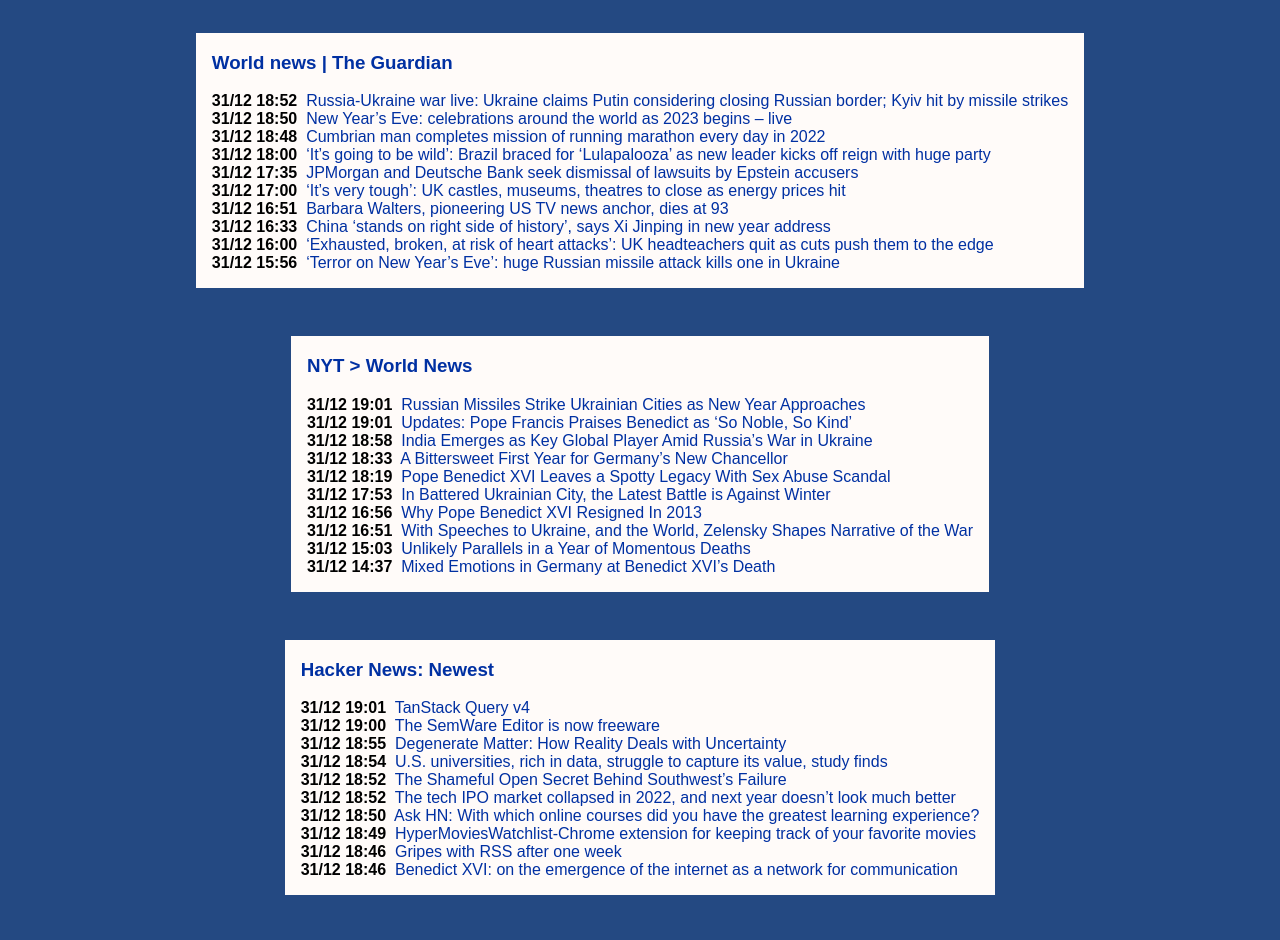
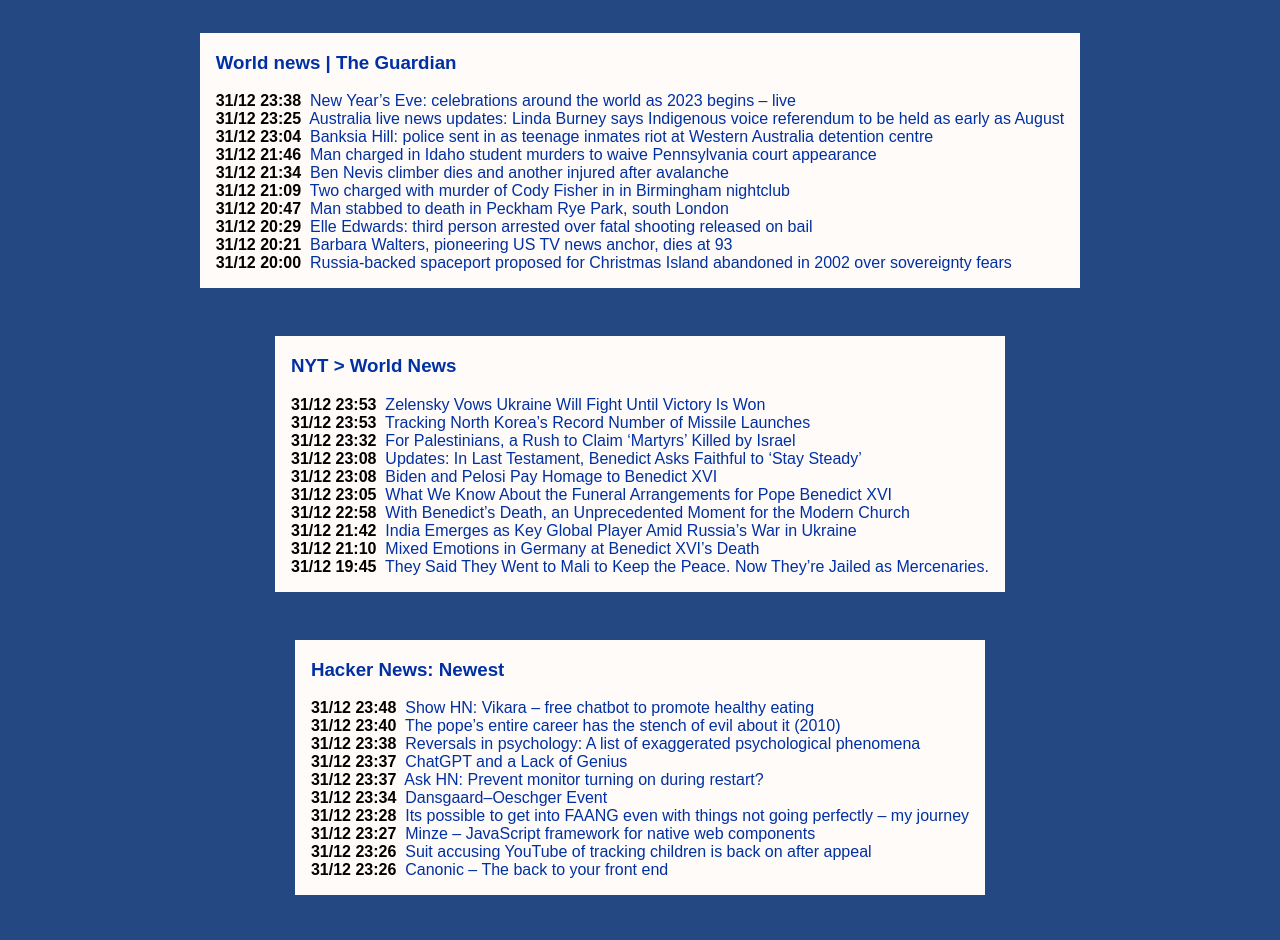
Before and after one commit to mascaldotfr/rsswall, a plain HTML site: page index.html in a window 1280 px wide. Shown: the part 95-1035 px from the top of the page. Drawn offline with Linux system fonts and the light colour scheme.

Commit message:
update index.html

```diff
--- a/index.html
+++ b/index.html
@@ -43,6 +43,7 @@
 				gap: 3em;
 				background: var(--bg);
 				justify-content: center;
+				align-items: center;
 			}
 			.feed {
 				background: var(--bg-feed);
@@ -56,7 +57,7 @@
 		</style>
 	</head>
 	<body>
-		<div id="header"><h2>RSS Wall - Updated at 19:04</h2></div>
+		<div id="header"><h2>RSS Wall - Updated at 23:57</h2></div>
 		<div id="container">
 
 
@@ -64,35 +65,35 @@
 				<h3><a href="https://www.theguardian.com/world" rel="noreferrer">World news | The Guardian</a></h3>
 
 
-					<div class="item"><b>31/12 18:52</b>&nbsp;
-					<a href="https://www.theguardian.com/world/live/2022/dec/31/russia-ukraine-war-live-ukraine-troops-fighting-fiercest-battles-in-donbas-says-zelenskiy" rel="noreferrer">Russia-Ukraine war live: Ukraine claims Putin considering closing Russian border; Kyiv hit by missile strikes</a></div>
-
-					<div class="item"><b>31/12 18:50</b>&nbsp;
+					<div class="item"><b>31/12 23:38</b>&nbsp;
 					<a href="https://www.theguardian.com/world/live/2022/dec/31/new-years-eve-celebrations-around-the-world-as-2023-begins-live" rel="noreferrer">New Year’s Eve: celebrations around the world as 2023 begins – live</a></div>
 
-					<div class="item"><b>31/12 18:48</b>&nbsp;
-					<a href="https://www.theguardian.com/lifeandstyle/2022/dec/31/cumbrian-man-gary-mckee-completes-mission-of-running-marathon-every-day-in-2022" rel="noreferrer">Cumbrian man completes mission of running marathon every day in 2022</a></div>
+					<div class="item"><b>31/12 23:25</b>&nbsp;
+					<a href="https://www.theguardian.com/australia-news/live/2023/jan/01/australia-live-news-updates-linda-burney-indigenous-voice-new-year-anthony-albanese-peter-dutton-labor-coalition" rel="noreferrer">Australia live news updates: Linda Burney says Indigenous voice referendum to be held as early as August</a></div>
 
-					<div class="item"><b>31/12 18:00</b>&nbsp;
-					<a href="https://www.theguardian.com/world/2022/dec/31/luiz-inacio-lula-da-silva-brazil-lulapalooza-party-jair-bolsonaro" rel="noreferrer">‘It’s going to be wild’: Brazil braced for ‘Lulapalooza’ as new leader kicks off reign with huge party</a></div>
+					<div class="item"><b>31/12 23:04</b>&nbsp;
+					<a href="https://www.theguardian.com/australia-news/2023/jan/01/banksia-hill-police-sent-in-as-teenage-inmates-riot-at-western-australia-detention-centre" rel="noreferrer">Banksia Hill: police sent in as teenage inmates riot at Western Australia detention centre</a></div>
 
-					<div class="item"><b>31/12 17:35</b>&nbsp;
-					<a href="https://www.theguardian.com/business/2022/dec/31/jp-morgan-deutsche-bank-lawsuit-jeffrey-epstein-accusers" rel="noreferrer">JPMorgan and Deutsche Bank seek dismissal of lawsuits by Epstein accusers</a></div>
+					<div class="item"><b>31/12 21:46</b>&nbsp;
+					<a href="https://www.theguardian.com/us-news/2022/dec/31/idaho-student-murders-suspect-arrested-pennsylvania-court" rel="noreferrer">Man charged in Idaho student murders to waive Pennsylvania court appearance</a></div>
 
-					<div class="item"><b>31/12 17:00</b>&nbsp;
-					<a href="https://www.theguardian.com/culture/2022/dec/31/uk-castles-museums-theatres-close-energy-prices" rel="noreferrer">‘It’s very tough’: UK castles, museums, theatres to close as energy prices hit</a></div>
+					<div class="item"><b>31/12 21:34</b>&nbsp;
+					<a href="https://www.theguardian.com/uk-news/2022/dec/31/ben-nevis-climber-dies-and-another-injured-after-avalanche" rel="noreferrer">Ben Nevis climber dies and another injured after avalanche</a></div>
 
-					<div class="item"><b>31/12 16:51</b>&nbsp;
+					<div class="item"><b>31/12 21:09</b>&nbsp;
+					<a href="https://www.theguardian.com/uk-news/2022/dec/31/two-charged-with-of-cody-fisher-in-in-birmingham-nightclub" rel="noreferrer">Two charged with murder of Cody Fisher in in Birmingham nightclub</a></div>
+
+					<div class="item"><b>31/12 20:47</b>&nbsp;
+					<a href="https://www.theguardian.com/uk-news/2022/dec/31/man-stabbed-to-death-in-peckham-rye-park-south-london" rel="noreferrer">Man stabbed to death in Peckham Rye Park, south London</a></div>
+
+					<div class="item"><b>31/12 20:29</b>&nbsp;
+					<a href="https://www.theguardian.com/uk-news/2022/dec/31/elle-edwards-third-person-arrested-over-fatal-shooting-released-on-bail" rel="noreferrer">Elle Edwards: third person arrested over fatal shooting released on bail</a></div>
+
+					<div class="item"><b>31/12 20:21</b>&nbsp;
 					<a href="https://www.theguardian.com/media/2022/dec/31/barbara-walters-dies-pioneering-us-tv-news-anchor-abc-nbc" rel="noreferrer">Barbara Walters, pioneering US TV news anchor, dies at 93</a></div>
 
-					<div class="item"><b>31/12 16:33</b>&nbsp;
-					<a href="https://www.theguardian.com/world/2022/dec/31/china-xi-jinping-new-year-address" rel="noreferrer">China ‘stands on right side of history’, says Xi Jinping in new year address</a></div>
-
-					<div class="item"><b>31/12 16:00</b>&nbsp;
-					<a href="https://www.theguardian.com/education/2022/dec/31/heart-attacks-headteachers-uk-quit-cuts" rel="noreferrer">‘Exhausted, broken, at risk of heart attacks’: UK headteachers quit as cuts push them to the edge</a></div>
-
-					<div class="item"><b>31/12 15:56</b>&nbsp;
-					<a href="https://www.theguardian.com/world/2022/dec/31/russia-fighting-to-protect-motherland-vladimir-putin-claims" rel="noreferrer">‘Terror on New Year’s Eve’: huge Russian missile attack kills one in Ukraine</a></div>
+					<div class="item"><b>31/12 20:00</b>&nbsp;
+					<a href="https://www.theguardian.com/australia-news/2023/jan/01/russia-backed-spaceport-proposed-for-christmas-island-abandoned-in-2002-over-sovereignty-fears" rel="noreferrer">Russia-backed spaceport proposed for Christmas Island abandoned in 2002 over sovereignty fears</a></div>
 
 
 			 </div>
@@ -101,35 +102,35 @@
 				<h3><a href="https://www.nytimes.com/section/world" rel="noreferrer">NYT &gt; World News</a></h3>
 
 
-					<div class="item"><b>31/12 19:01</b>&nbsp;
-					<a href="https://www.nytimes.com/live/2022/12/31/world/russia-ukraine-news" rel="noreferrer">Russian Missiles Strike Ukrainian Cities as New Year Approaches</a></div>
+					<div class="item"><b>31/12 23:53</b>&nbsp;
+					<a href="https://www.nytimes.com/live/2022/12/31/world/russia-ukraine-news" rel="noreferrer">Zelensky Vows Ukraine Will Fight Until Victory Is Won</a></div>
 
-					<div class="item"><b>31/12 19:01</b>&nbsp;
-					<a href="https://www.nytimes.com/live/2022/12/31/world/pope-benedict-dies" rel="noreferrer">Updates: Pope Francis Praises Benedict as ‘So Noble, So Kind’</a></div>
+					<div class="item"><b>31/12 23:53</b>&nbsp;
+					<a href="https://www.nytimes.com/article/north-korea-missile-launches.html" rel="noreferrer">Tracking North Korea’s Record Number of Missile Launches</a></div>
 
-					<div class="item"><b>31/12 18:58</b>&nbsp;
+					<div class="item"><b>31/12 23:32</b>&nbsp;
+					<a href="https://www.nytimes.com/2022/12/31/world/middleeast/palestinian-martyrs-israel.html" rel="noreferrer">For Palestinians, a Rush to Claim ‘Martyrs’ Killed by Israel</a></div>
+
+					<div class="item"><b>31/12 23:08</b>&nbsp;
+					<a href="https://www.nytimes.com/live/2022/12/31/world/pope-benedict-dies" rel="noreferrer">Updates: In Last Testament, Benedict Asks Faithful to ‘Stay Steady’</a></div>
+
+					<div class="item"><b>31/12 23:08</b>&nbsp;
+					<a href="https://www.nytimes.com/2022/12/31/world/europe/biden-pelosi-pope-benedict.html" rel="noreferrer">Biden and Pelosi Pay Homage to Benedict XVI</a></div>
+
+					<div class="item"><b>31/12 23:05</b>&nbsp;
+					<a href="https://www.nytimes.com/2022/12/31/world/europe/benedict-xvi-funeral-arrangements.html" rel="noreferrer">What We Know About the Funeral Arrangements for Pope Benedict XVI</a></div>
+
+					<div class="item"><b>31/12 22:58</b>&nbsp;
+					<a href="https://www.nytimes.com/2022/12/31/world/europe/pope-benedict-funeral.html" rel="noreferrer">With Benedict’s Death, an Unprecedented Moment for the Modern Church</a></div>
+
+					<div class="item"><b>31/12 21:42</b>&nbsp;
 					<a href="https://www.nytimes.com/2022/12/31/world/asia/india-ukraine-russia.html" rel="noreferrer">India Emerges as Key Global Player Amid Russia’s War in Ukraine</a></div>
 
-					<div class="item"><b>31/12 18:33</b>&nbsp;
-					<a href="https://www.nytimes.com/2022/12/31/world/europe/germany-scholz-anniversary.html" rel="noreferrer">A Bittersweet First Year for Germany’s New Chancellor</a></div>
+					<div class="item"><b>31/12 21:10</b>&nbsp;
+					<a href="https://www.nytimes.com/2022/12/31/world/europe/germany-benedict.html" rel="noreferrer">Mixed Emotions in Germany at Benedict XVI’s Death</a></div>
 
-					<div class="item"><b>31/12 18:19</b>&nbsp;
-					<a href="https://www.nytimes.com/2022/12/31/world/europe/pope-emeritus-benedict-xvi-sex-abuse-scandal.html" rel="noreferrer">Pope Benedict XVI Leaves a Spotty Legacy With Sex Abuse Scandal</a></div>
-
-					<div class="item"><b>31/12 17:53</b>&nbsp;
-					<a href="https://www.nytimes.com/2022/12/30/world/europe/ukraine-lyman-firefighters-winter.html" rel="noreferrer">In Battered Ukrainian City, the Latest Battle is Against Winter</a></div>
-
-					<div class="item"><b>31/12 16:56</b>&nbsp;
-					<a href="https://www.nytimes.com/2022/12/31/world/europe/pope-benedict-resignation-2013.html" rel="noreferrer">Why Pope Benedict XVI Resigned In 2013</a></div>
-
-					<div class="item"><b>31/12 16:51</b>&nbsp;
-					<a href="https://www.nytimes.com/2022/12/31/world/europe/zelensky-ukraine-war.html" rel="noreferrer">With Speeches to Ukraine, and the World, Zelensky Shapes Narrative of the War</a></div>
-
-					<div class="item"><b>31/12 15:03</b>&nbsp;
-					<a href="https://www.nytimes.com/2022/12/29/obituaries/2022-deaths.html" rel="noreferrer">Unlikely Parallels in a Year of Momentous Deaths</a></div>
-
-					<div class="item"><b>31/12 14:37</b>&nbsp;
-					<a href="https://www.nytimes.com/2022/12/31/world/europe/germany-benedict.html" rel="noreferrer">Mixed Emotions in Germany at Benedict XVI’s Death</a></div>
+					<div class="item"><b>31/12 19:45</b>&nbsp;
+					<a href="https://www.nytimes.com/2022/12/30/world/africa/ivory-coast-troops-jailed-mali.html" rel="noreferrer">They Said They Went to Mali to Keep the Peace. Now They’re Jailed as Mercenaries.</a></div>
 
 
 			 </div>
@@ -138,35 +139,35 @@
 				<h3><a href="https://news.ycombinator.com/newest" rel="noreferrer">Hacker News: Newest</a></h3>
 
 
-					<div class="item"><b>31/12 19:01</b>&nbsp;
-					<a href="https://tanstack.com/query/v4" rel="noreferrer">TanStack Query v4</a></div>
+					<div class="item"><b>31/12 23:48</b>&nbsp;
+					<a href="https://www.vikara.app/" rel="noreferrer">Show HN: Vikara – free chatbot to promote healthy eating</a></div>
 
-					<div class="item"><b>31/12 19:00</b>&nbsp;
-					<a href="https://www.semware.com/" rel="noreferrer">The SemWare Editor is now freeware</a></div>
+					<div class="item"><b>31/12 23:40</b>&nbsp;
+					<a href="https://slate.com/news-and-politics/2010/03/the-pope-s-entire-career-has-the-stench-of-evil-about-it.html" rel="noreferrer">The pope’s entire career has the stench of evil about it (2010)</a></div>
 
-					<div class="item"><b>31/12 18:55</b>&nbsp;
-					<a href="https://azeemba.com/posts/degenerate-matter.html" rel="noreferrer">Degenerate Matter: How Reality Deals with Uncertainty</a></div>
+					<div class="item"><b>31/12 23:38</b>&nbsp;
+					<a href="https://www.gleech.org/psych" rel="noreferrer">Reversals in psychology: A list of exaggerated psychological phenomena</a></div>
 
-					<div class="item"><b>31/12 18:54</b>&nbsp;
-					<a href="https://newsroom.ucla.edu/releases/universities-struggle-to-leverage-data" rel="noreferrer">U.S. universities, rich in data, struggle to capture its value, study finds</a></div>
+					<div class="item"><b>31/12 23:37</b>&nbsp;
+					<a href="https://wearenotsaved.com/2022/12/31/eschatologist-24-chatgpt-and-a-lack-of-genius/" rel="noreferrer">ChatGPT and a Lack of Genius</a></div>
 
-					<div class="item"><b>31/12 18:52</b>&nbsp;
-					<a href="https://www.nytimes.com/2022/12/31/opinion/southwest-airlines-computers.html" rel="noreferrer">The Shameful Open Secret Behind Southwest’s Failure</a></div>
+					<div class="item"><b>31/12 23:37</b>&nbsp;
+					<a href="https://news.ycombinator.com/item?id=34201473" rel="noreferrer">Ask HN: Prevent monitor turning on during restart?</a></div>
 
-					<div class="item"><b>31/12 18:52</b>&nbsp;
-					<a href="https://www.cnbc.com/2022/12/29/tech-ipo-market-collapsed-in-2022-next-year-doesnt-look-much-better.html" rel="noreferrer">The tech IPO market collapsed in 2022, and next year doesn’t look much better</a></div>
+					<div class="item"><b>31/12 23:34</b>&nbsp;
+					<a href="https://en.wikipedia.org/wiki/Dansgaard%E2%80%93Oeschger_event" rel="noreferrer">Dansgaard–Oeschger Event</a></div>
 
-					<div class="item"><b>31/12 18:50</b>&nbsp;
-					<a href="https://news.ycombinator.com/item?id=34198801" rel="noreferrer">Ask HN: With which online courses did you have the greatest learning experience?</a></div>
+					<div class="item"><b>31/12 23:28</b>&nbsp;
+					<a href="https://medium.com/@nameisminh1/going-from-failure-to-getting-offer-at-faang-36acf9e08fc6" rel="noreferrer">Its possible to get into FAANG even with things not going perfectly – my journey</a></div>
 
-					<div class="item"><b>31/12 18:49</b>&nbsp;
-					<a href="https://github.com/hypertensiune/HyperMoviesWatchlist" rel="noreferrer">HyperMoviesWatchlist-Chrome extension for keeping track of your favorite movies</a></div>
+					<div class="item"><b>31/12 23:27</b>&nbsp;
+					<a href="https://minze.dev/" rel="noreferrer">Minze – JavaScript framework for native web components</a></div>
 
-					<div class="item"><b>31/12 18:46</b>&nbsp;
-					<a href="https://blog.jez.io/rss-after-one-week/" rel="noreferrer">Gripes with RSS after one week</a></div>
+					<div class="item"><b>31/12 23:26</b>&nbsp;
+					<a href="https://arstechnica.com/tech-policy/2022/12/appeals-court-revives-lawsuit-over-youtube-tracking-children-online/" rel="noreferrer">Suit accusing YouTube of tracking children is back on after appeal</a></div>
 
-					<div class="item"><b>31/12 18:46</b>&nbsp;
-					<a href="https://www.vatican.va/content/benedict-xvi/en/messages/communications/documents/hf_ben-xvi_mes_20110124_45th-world-communications-day.html" rel="noreferrer">Benedict XVI: on the emergence of the internet as a network for communication</a></div>
+					<div class="item"><b>31/12 23:26</b>&nbsp;
+					<a href="https://canonic.dev/" rel="noreferrer">Canonic – The back to your front end</a></div>
 
 
 			 </div>
@@ -174,6 +175,9 @@
 			<div class="feed">
 				<h3><a href="https://www.youtube.com/channel/UCXuqSBlHAE6Xw-yeJA0Tunw" rel="noreferrer">Linus Tech Tips</a></h3>
 
+
+					<div class="item"><b>31/12 18:57</b>&nbsp;
+					<a href="https://www.youtube.com/watch?v=pdsy1F5dqTU" rel="noreferrer">This PC Will Break YouTube</a></div>
 
 					<div class="item"><b>31/12 06:40</b>&nbsp;
 					<a href="https://www.youtube.com/watch?v=b6LnXwytBuA" rel="noreferrer">Coffeezilla EXPOSES My Fellow Creators - WAN Show December 30, 2022</a></div>
@@ -186,9 +190,6 @@
 
 					<div class="item"><b>27/12 19:00</b>&nbsp;
 					<a href="https://www.youtube.com/watch?v=_xh4k9fwgtc" rel="noreferrer">This is a $20,000 Computer</a></div>
-
-					<div class="item"><b>26/12 18:51</b>&nbsp;
-					<a href="https://www.youtube.com/watch?v=0U1oNI1lHIM" rel="noreferrer">The Most Average PC 2022</a></div>
 
 
 			 </div>
@@ -249,14 +250,29 @@
 				<h3><a href="https://old.reddit.com/r/AskReddit/" rel="noreferrer">Ask Reddit...</a></h3>
 
 
+					<div class="item"><b>31/12 21:39</b>&nbsp;
+					<a href="https://old.reddit.com/r/AskReddit/comments/10034fk/what_company_would_you_like_to_go_bankrupt/" rel="noreferrer">What Company would you Like to Go Bankrupt?</a></div>
+
+					<div class="item"><b>31/12 21:08</b>&nbsp;
+					<a href="https://old.reddit.com/r/AskReddit/comments/1002h6l/who_is_the_most_overrated_singer/" rel="noreferrer">Who is the most overrated singer?</a></div>
+
+					<div class="item"><b>31/12 20:18</b>&nbsp;
+					<a href="https://old.reddit.com/r/AskReddit/comments/1001fnb/what_is_one_thing_youre_100_sure_youre_never/" rel="noreferrer">What is one thing you’re 100% sure you’re never gonna do in life?</a></div>
+
+					<div class="item"><b>31/12 20:05</b>&nbsp;
+					<a href="https://old.reddit.com/r/AskReddit/comments/10015un/whats_a_secret_your_family_doesnt_think_you_know/" rel="noreferrer">What’s a secret your family doesn’t think you know, but you do?</a></div>
+
+					<div class="item"><b>31/12 19:36</b>&nbsp;
+					<a href="https://old.reddit.com/r/AskReddit/comments/1000kjn/what_is_something_people_find_normal_but_you_find/" rel="noreferrer">What is something people find normal, but you find horribly rude?</a></div>
+
+					<div class="item"><b>31/12 19:05</b>&nbsp;
+					<a href="https://old.reddit.com/r/AskReddit/comments/zzzwbw/what_is_the_weirdest_thing_youve_masturbated_to/" rel="noreferrer">What is the weirdest thing you&#39;ve masturbated to?</a></div>
+
+					<div class="item"><b>31/12 18:00</b>&nbsp;
+					<a href="https://old.reddit.com/r/AskReddit/comments/zzyhax/what_was_the_scariest_moment_in_your_lifeand_why/" rel="noreferrer">What was the scariest moment in your life,and why?</a></div>
+
 					<div class="item"><b>31/12 17:22</b>&nbsp;
 					<a href="https://old.reddit.com/r/AskReddit/comments/zzxnco/do_you_give_money_to_beggars_on_the_street_whywhy/" rel="noreferrer">Do you give money to beggars on the street? Why/why not?</a></div>
-
-					<div class="item"><b>31/12 16:21</b>&nbsp;
-					<a href="https://old.reddit.com/r/AskReddit/comments/zzwbyg/serious_why_so_much_outrage_at_ceo_salaries_but/" rel="noreferrer">[Serious] Why so much outrage at CEO salaries but not sports players and actors?</a></div>
-
-					<div class="item"><b>31/12 15:19</b>&nbsp;
-					<a href="https://old.reddit.com/r/AskReddit/comments/zzv2xh/what_is_the_worst_pain_youve_ever_had_on_the/" rel="noreferrer">What is the worst pain you&#39;ve ever had on the lower end of your body?</a></div>
 
 					<div class="item"><b>31/12 14:48</b>&nbsp;
 					<a href="https://old.reddit.com/r/AskReddit/comments/zzui88/what_do_we_need_to_stop_teaching_the_children/" rel="noreferrer">What do we need to stop teaching the children?</a></div>
@@ -282,32 +298,17 @@
 					<div class="item"><b>31/12 05:50</b>&nbsp;
 					<a href="https://old.reddit.com/r/AskReddit/comments/zzlq7u/what_phrase_needs_to_be_retired_forever/" rel="noreferrer">What phrase needs to be retired forever?</a></div>
 
-					<div class="item"><b>31/12 05:15</b>&nbsp;
-					<a href="https://old.reddit.com/r/AskReddit/comments/zzl2tf/what_are_some_subtle_signs_that_someone_has_their/" rel="noreferrer">What are some subtle signs that someone has their shit together?</a></div>
-
 					<div class="item"><b>31/12 03:23</b>&nbsp;
 					<a href="https://old.reddit.com/r/AskReddit/comments/zzittf/romanians_of_reddit_how_is_jerrys_pizza/" rel="noreferrer">Romanians of Reddit, how is Jerry&#39;s Pizza?</a></div>
 
 					<div class="item"><b>31/12 02:10</b>&nbsp;
 					<a href="https://old.reddit.com/r/AskReddit/comments/zzh9nu/you_wake_up_on_january_1st_but_the_calendar_says/" rel="noreferrer">You wake up on January 1st, but the calendar says &#34;2020&#34;. What do you do?</a></div>
 
-					<div class="item"><b>31/12 02:08</b>&nbsp;
-					<a href="https://old.reddit.com/r/AskReddit/comments/zzh82m/what_do_you_hate_the_smell_of/" rel="noreferrer">What do you hate the smell of?</a></div>
-
 					<div class="item"><b>31/12 02:05</b>&nbsp;
 					<a href="https://old.reddit.com/r/AskReddit/comments/zzh5rf/what_is_something_that_offends_a_lot_of_people/" rel="noreferrer">What is something that offends a lot of people, but you don’t mind?</a></div>
 
 					<div class="item"><b>31/12 00:55</b>&nbsp;
 					<a href="https://old.reddit.com/r/AskReddit/comments/zzfkgv/what_is_an_addiction_the_world_just_accepts/" rel="noreferrer">What is an addiction the world just accepts?</a></div>
-
-					<div class="item"><b>31/12 00:19</b>&nbsp;
-					<a href="https://old.reddit.com/r/AskReddit/comments/zzeqll/what_is_complete_bullshit/" rel="noreferrer">What is complete bullshit?</a></div>
-
-					<div class="item"><b>31/12 00:13</b>&nbsp;
-					<a href="https://old.reddit.com/r/AskReddit/comments/zzekvt/whats_the_female_version_of_small_dick_energy/" rel="noreferrer">What’s the female version of “small dick energy”?</a></div>
-
-					<div class="item"><b>30/12 23:50</b>&nbsp;
-					<a href="https://old.reddit.com/r/AskReddit/comments/zze1j5/what_was_your_i_need_to_get_out_of_here_asap/" rel="noreferrer">What was your “I need to get out of here ASAP” moment?</a></div>
 
 
 			 </div>
```
